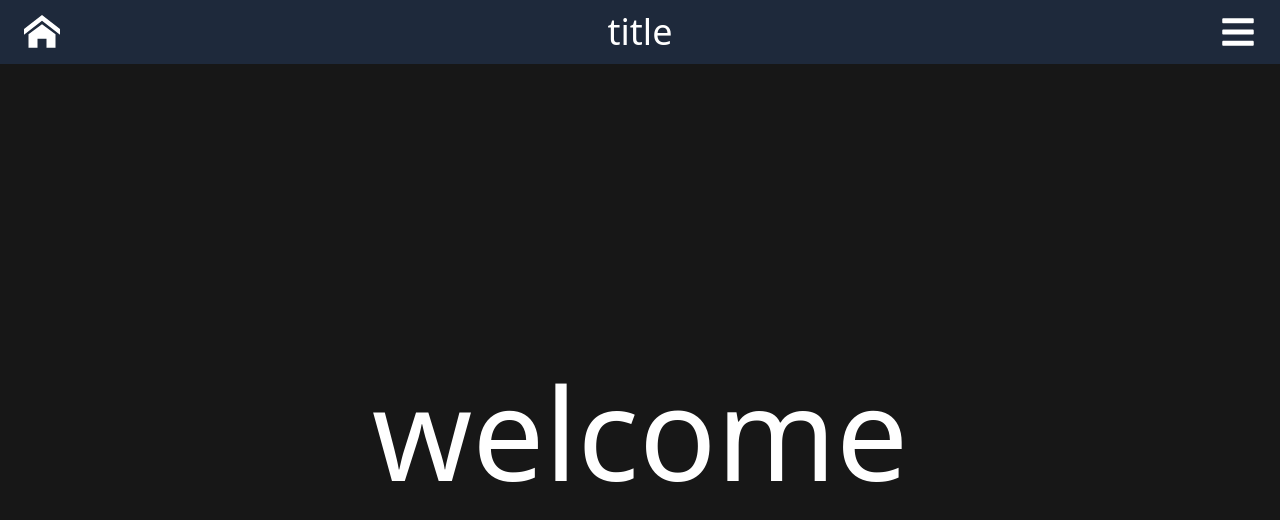
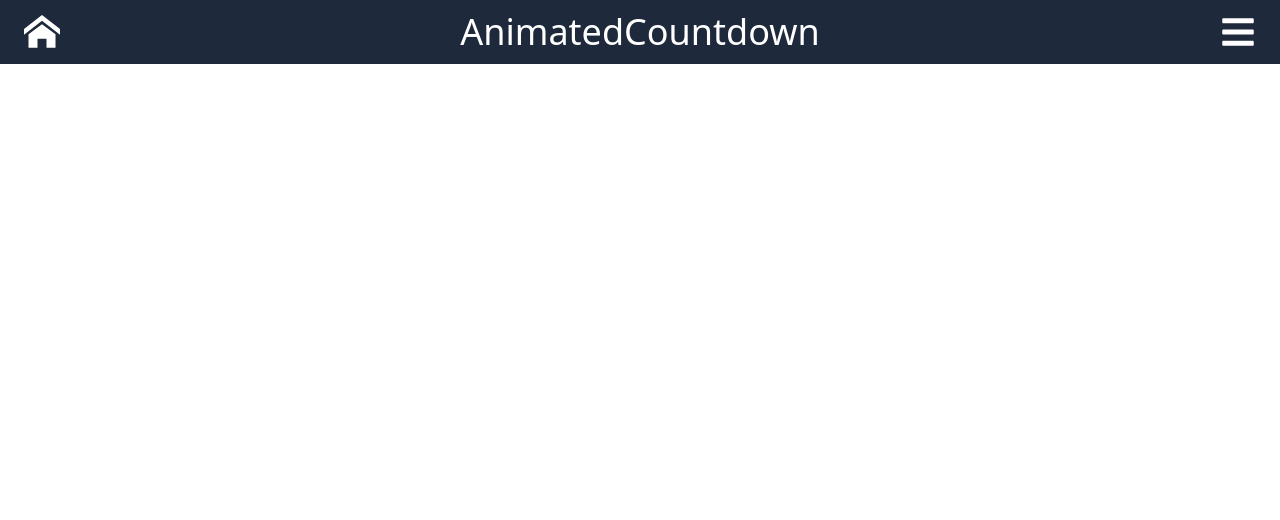
Before and after one commit to nick12003/design-collections, a React (Vite) app: page /AnimatedCountdown in a window 1280 px wide. Shown: the top 520 px of the page. Built offline with nearby package versions, Linux system fonts and the light colour scheme.

Commit message:
feat: 加入路由

```diff
--- a/package.json
+++ b/package.json
@@ -12,7 +12,8 @@
     "classnames": "^2.3.2",
     "react": "^18.2.0",
     "react-dom": "^18.2.0",
-    "react-icons": "^4.7.1"
+    "react-icons": "^4.7.1",
+    "react-router-dom": "^6.8.1"
   },
   "devDependencies": {
     "@types/react": "^18.0.27",
--- a/src/App.jsx
+++ b/src/App.jsx
@@ -1,14 +1,9 @@
-import Layout from './components/Layout';
-import Home from './components/Home';
+import { RouterProvider } from 'react-router-dom';
+
+import router from './routerConfig';
 
 function App() {
-  return (
-    <div>
-      <Layout>
-        <Home />
-      </Layout>
-    </div>
-  );
+  return <RouterProvider router={router} />;
 }
 
 export default App;
--- a/src/components/Layout/Menu.jsx
+++ b/src/components/Layout/Menu.jsx
@@ -1,8 +1,9 @@
-import { useEffect, useState } from 'react';
-import ReactDOM from 'react-dom';
+import { Link } from 'react-router-dom';
 import classNames from 'classnames';
 
-const Menu = ({ children, isMenuOpen }) => {
+import { config } from '../../routerConfig';
+
+const Menu = ({ isMenuOpen, closeMenu }) => {
   return (
     <div
       className={classNames('bg-slate-800 min-h-screen min-w-[300px] w-3/12 fixed', {
@@ -10,7 +11,20 @@ const Menu = ({ children, isMenuOpen }) => {
         'animate-HideMenu': !isMenuOpen,
       })}
     >
-      {children}
+      {config.children
+        .filter(({ index, path }) => !index && path !== '*')
+        .map(({ path }) => (
+          <Link
+            to={`/${path}`}
+            onClick={closeMenu}
+            className=" block text-white no-underline w-full overflow-hidden"
+            key={path}
+          >
+            <div className="w-full p-4 hover:bg-[#f00946] hover:scale-125 transition origin-left duration-300 ease-out">
+              {path}
+            </div>
+          </Link>
+        ))}
     </div>
   );
 };
--- a/src/components/Layout/Navbar.jsx
+++ b/src/components/Layout/Navbar.jsx
@@ -1,18 +1,24 @@
+import { useLocation, Link } from 'react-router-dom';
 import { ImHome } from 'react-icons/im';
 import { FaBars, FaTimes } from 'react-icons/fa';
 
-const Navbar = ({ isMenuOpen, onClickMenu }, ref) => {
+const Navbar = ({ isMenuOpen, openMenu, closeMenu }) => {
+  const location = useLocation();
   return (
     <nav className="sticky top-0 z-10 py-3 bg-slate-800">
       <div className="mx-auto max-w-full px-4 sm:px-6">
         <div className="flex items-center justify-between text-4xl text-white">
-          <a className="hover:scale-125 transition duration-300 ease-out hover:ease-in cursor-pointer">
-            <ImHome className="" />
-          </a>
-          <div>title</div>
+          <Link
+            to="/"
+            className="hover:scale-125 transition duration-300 ease-out"
+            onClick={closeMenu}
+          >
+            <ImHome />
+          </Link>
+          <div>{location.pathname.substring(1) || 'Home'}</div>
           <div
-            className="hover:scale-125 transition duration-300 ease-out hover:ease-in cursor-pointer"
-            onClick={onClickMenu}
+            className="cursor-pointer hover:scale-125 transition duration-300 ease-out"
+            onClick={() => (isMenuOpen ? closeMenu() : openMenu())}
           >
             {isMenuOpen ? <FaTimes /> : <FaBars />}
           </div>
--- a/src/components/Layout/index.jsx
+++ b/src/components/Layout/index.jsx
@@ -1,19 +1,23 @@
 import { useState } from 'react';
+import { Outlet, Link } from 'react-router-dom';
 
 import Navbar from './Navbar';
 import Menu from './Menu';
 
-const Layout = ({ children }) => {
+const Layout = () => {
   const [isMenuOpen, setMenuState] = useState(false);
 
-  const menuHandle = () => setMenuState((pre) => !pre);
+  const openMenu = () => setMenuState(true);
+  const closeMenu = () => setMenuState(false);
 
   return (
     <div className="flex min-h-screen w-full flex-col justify-between">
       <div>
-        <Navbar isMenuOpen={isMenuOpen} onClickMenu={menuHandle} />
-        <Menu isMenuOpen={isMenuOpen}>list</Menu>
-        <div className={`h-[calc(100vh-64px)]`}>{children}</div>
+        <Navbar {...{ isMenuOpen, openMenu, closeMenu }} />
+        <Menu {...{ isMenuOpen, closeMenu }} />
+        <div className={`h-[calc(100vh-64px)]`}>
+          <Outlet />
+        </div>
       </div>
     </div>
   );
--- /dev/null
+++ b/src/components/collections/AnimatedCountdown.jsx
@@ -0,0 +1,5 @@
+const AnimatedCountdown = () => {
+  return <div></div>;
+};
+
+export default AnimatedCountdown;
--- /dev/null
+++ b/src/routerConfig.jsx
@@ -0,0 +1,39 @@
+import { lazy, Suspense } from 'react';
+import { createBrowserRouter } from 'react-router-dom';
+
+import Layout from './components/Layout';
+import Home from './components/Home';
+
+const lazyLoadCollections = (projectName) => {
+  const LazyElement = lazy(() => import(`./components/collections/${projectName}.jsx`));
+  return (
+    <Suspense fallback="Loading...">
+      <LazyElement />
+    </Suspense>
+  );
+};
+
+export const config = {
+  path: '/',
+  element: <Layout />,
+  children: [
+    {
+      index: true,
+      element: <Home />,
+    },
+    {
+      path: 'AnimatedCountdown',
+      element: lazyLoadCollections('AnimatedCountdown'),
+    },
+    {
+      path: 'test',
+      element: 'test',
+    },
+    {
+      path: '*',
+      element: 'noMatch',
+    },
+  ],
+};
+
+export default createBrowserRouter([config]);
```
Also changed, not shown: 1 other file (tests, documents, lock files or other folders).
